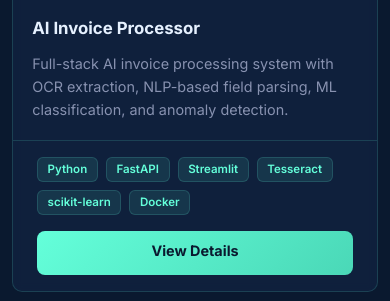
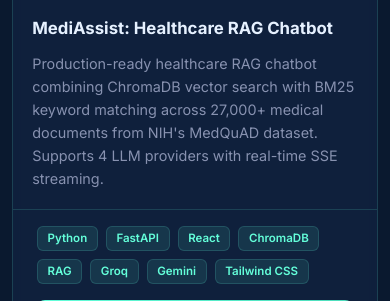
Before and after one commit to dev01-coder/web_task, a Flask app: page /projects/ in a window 390 px wide. Shown: the part 1311-1612 px from the top of the page. Run offline with Flask 3, Linux system fonts and the light colour scheme.

Commit message:
Add MediAssist Healthcare RAG Chatbot as project #2, fix neural network brightness, mobile centering, default dark mode

```diff
--- a/app.py
+++ b/app.py
@@ -33,6 +33,23 @@ PROJECTS = [
     },
     {
         'id': 2,
+        'title': 'MediAssist: Healthcare RAG Chatbot',
+        'description': 'Production-ready healthcare RAG chatbot combining ChromaDB vector search with BM25 keyword matching across 27,000+ medical documents from NIH\'s MedQuAD dataset. Supports 4 LLM providers with real-time SSE streaming.',
+        'tech': ['Python', 'FastAPI', 'React', 'ChromaDB', 'RAG', 'Groq', 'Gemini', 'Tailwind CSS'],
+        'image': 'https://raw.githubusercontent.com/dev01-coder/Healthcare-Chatbot/main/screenshot.png',
+        'github_url': 'https://github.com/dev01-coder/Healthcare-Chatbot',
+        'live_url': '',
+        'category': 'ai,healthcare',
+        'highlights': [
+            'Hybrid retrieval: ChromaDB vector search + BM25 keyword matching with Reciprocal Rank Fusion',
+            '27,000+ medical documents from NIH MedQuAD dataset indexed and searchable',
+            '4 LLM providers: Groq (free), Gemini, Ollama (local), Anthropic with SSE streaming',
+            'Emergency detection for 7 life-threatening categories with instant response',
+            'React + Tailwind UI with source citations, medical disclaimers, and rate limiting'
+        ]
+    },
+    {
+        'id': 3,
         'title': 'AI Invoice Processor',
         'description': 'Full-stack AI invoice processing system with OCR extraction, NLP-based field parsing, ML classification, and anomaly detection.',
         'tech': ['Python', 'FastAPI', 'Streamlit', 'Tesseract', 'scikit-learn', 'Docker'],
@@ -49,7 +66,7 @@ PROJECTS = [
         ]
     },
     {
-        'id': 3,
+        'id': 4,
         'title': 'ArticleBot: Article Research Tool',
         'description': 'Intelligent document analysis and Q&A application using LLMs and vector embeddings. Provide any article URL, ask natural language questions, and get accurate answers with source citations.',
         'tech': ['Python', 'LangChain', 'OpenAI', 'FAISS', 'Streamlit', 'Selenium'],
@@ -66,7 +83,7 @@ PROJECTS = [
         ]
     },
     {
-        'id': 4,
+        'id': 5,
         'title': 'AI-Powered HCFA OCR',
         'description': 'Web application to automate data extraction from HCFA forms using OCR technology, extracting billing details and eliminating manual data entry.',
         'tech': ['Python', 'Gemini', 'Flask', 'Google Vision', 'Azure'],
@@ -83,7 +100,7 @@ PROJECTS = [
         ]
     },
     {
-        'id': 5,
+        'id': 6,
         'title': 'AI Medical Coding Assistant',
         'description': 'LLM-powered system for predicting ICD, CPT, and Modifier codes from medical records using RAG and OCR for processing medical documents.',
         'tech': ['Python', 'Flask', 'Langchain', 'MySQL', 'Docker', 'Azure'],
@@ -100,7 +117,7 @@ PROJECTS = [
         ]
     },
     {
-        'id': 6,
+        'id': 7,
         'title': 'Claim Denial Prediction System',
         'description': 'Machine learning system to forecast acceptance or rejection of claims based on 837 data using Random Forest, Neural Networks, and Decision Trees.',
         'tech': ['Python', 'Gemini', 'Flask', 'Google Vision', 'Azure', 'ML'],
--- a/static/css/style.css
+++ b/static/css/style.css
@@ -1665,9 +1665,12 @@ section {
 /* Mobile */
 @media (max-width: 767px) {
     .hero-section { min-height: 0; padding: 80px 0 50px; }
-    .hero-section h1 { font-size: 2rem; }
-    .hero-subtitle { font-size: 1.1rem; }
-    .hero-description { font-size: 0.95rem; }
+    .hero-section .col-lg-7 { text-align: center; }
+    .hero-section .hero-greeting { text-align: center; }
+    .hero-section h1 { font-size: 2rem; text-align: center; }
+    .hero-section .hero-subtitle { font-size: 1.1rem; text-align: center; }
+    .hero-section .hero-description { font-size: 0.95rem; text-align: center; margin-left: auto; margin-right: auto; }
+    .hero-section .hero-buttons { justify-content: center; }
     .hero-profile-img { width: 220px; height: 220px; }
     .hero-buttons { flex-direction: column; gap: 0.75rem; }
     .hero-buttons .btn { width: 100%; padding: 0.75rem; }
--- a/static/js/script.js
+++ b/static/js/script.js
@@ -758,10 +758,10 @@ document.addEventListener('DOMContentLoaded', function () {
                     var dy = positions[i].y - positions[j].y;
                     var dist = Math.sqrt(dx * dx + dy * dy);
                     if (dist < 120) {
-                        var alpha = (1 - dist / 120) * 0.2;
+                        var alpha = (1 - dist / 120) * 0.45;
                         ctx.beginPath();
                         ctx.strokeStyle = rgba(colors.connection, alpha);
-                        ctx.lineWidth = 0.6;
+                        ctx.lineWidth = 0.8;
                         ctx.moveTo(positions[i].x, positions[i].y);
                         ctx.lineTo(positions[j].x, positions[j].y);
                         ctx.stroke();
@@ -778,13 +778,13 @@ document.addEventListener('DOMContentLoaded', function () {
                 // Glow
                 ctx.beginPath();
                 ctx.arc(p.x, p.y, r + 4, 0, Math.PI * 2);
-                ctx.fillStyle = rgba(colors.nodeGlow, glow * 0.15);
+                ctx.fillStyle = rgba(colors.nodeGlow, glow * 0.08);
                 ctx.fill();
 
                 // Core
                 ctx.beginPath();
                 ctx.arc(p.x, p.y, r, 0, Math.PI * 2);
-                ctx.fillStyle = rgba(colors.node, 0.5 + glow * 0.3);
+                ctx.fillStyle = rgba(colors.node, 0.3 + glow * 0.15);
                 ctx.fill();
             }
 
--- a/templates/base.html
+++ b/templates/base.html
@@ -62,7 +62,7 @@
     <script>
         (function(){
             var t=localStorage.getItem('theme');
-            if(t) document.documentElement.setAttribute('data-theme',t);
+            document.documentElement.setAttribute('data-theme', t || 'dark');
         })();
     </script>
 </head>
```
